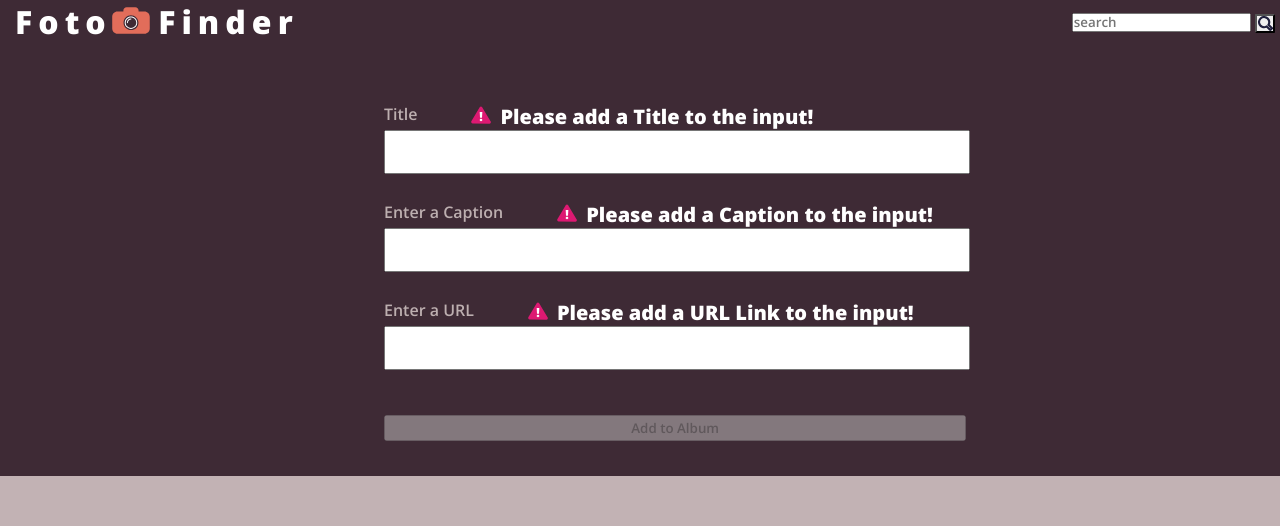
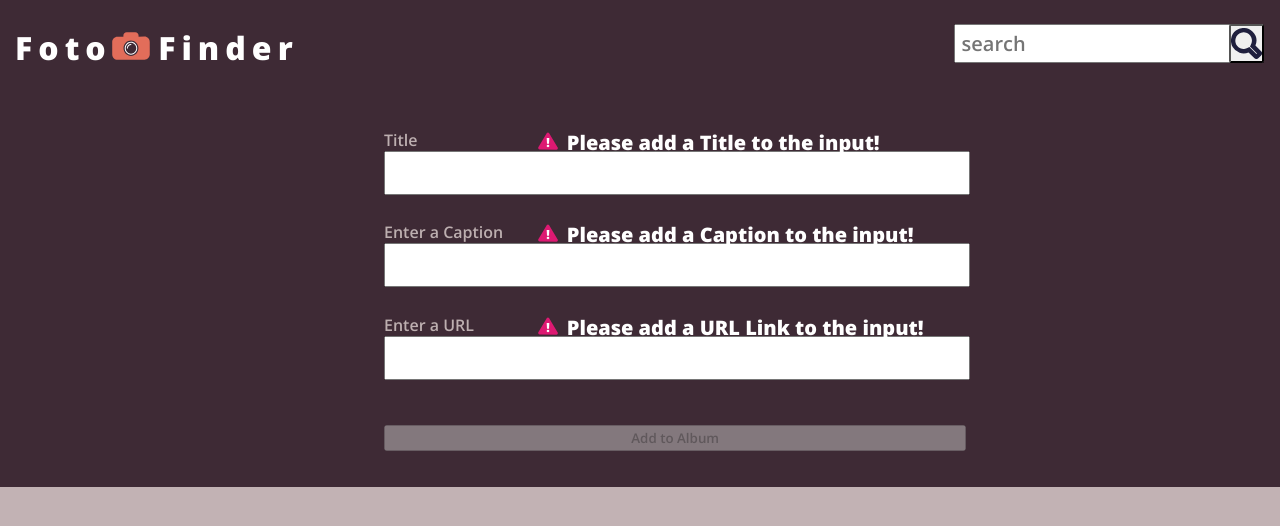
Before and after one commit to KevDev90/Foto-Finder, a plain HTML site: page index.html in a window 1280 px wide. Drawn offline with nearby package versions, Linux system fonts and the light colour scheme.

Commit message:
Added some last minute stylings to inputs and error messages

```diff
--- a/styles.css
+++ b/styles.css
@@ -20,15 +20,19 @@ body {
   background-repeat: no-repeat;
   height: 100%;
   vertical-align: middle;
-  width: 20px;
-  height: 19px;
+  width: 35px;
+  height: 39px;
   border-radius: 6%;
-  margin-right: 5px;
-  padding-right: 2px;
+  position: absolute; left: 96%; top: 3%;
+
 }
 
 .search-input {
- height: 15px;
+ height: 35px;
+ width: 300px;
+ padding-left: 6px;
+ font-size: 20px;
+ position: absolute; left: 74.5%; top: 3%;
 }
 
 header {
@@ -44,6 +48,7 @@ header {
   width: 33%;
   margin-left: 15px;
   letter-spacing: 6px;
+  margin-top: 2%;
 
 }
 
@@ -75,6 +80,7 @@ header {
 .flex-input {
   margin-left: 30%;
   align-items: center;
+  margin-top: 1%;
 }
 
 .caption-input {
@@ -202,10 +208,10 @@ header {
   font-weight: 800;
   font-size: 20px;
   margin-left: 6%;
+  position: absolute; left: 36%;
+}
+
+.title-error,
+.caption-error {
 
 }
-
-.error-msgs {
-
-
-}
```
